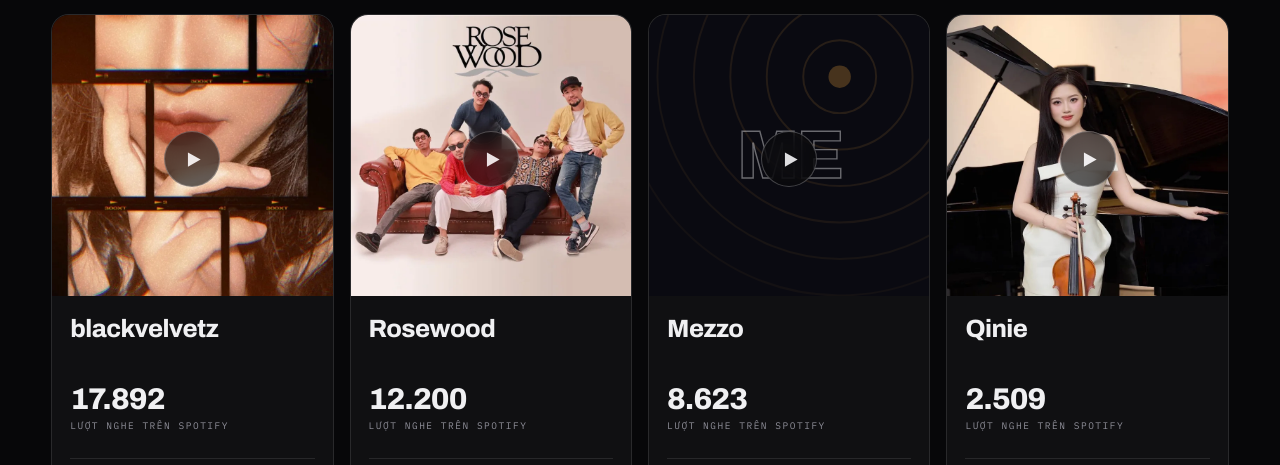
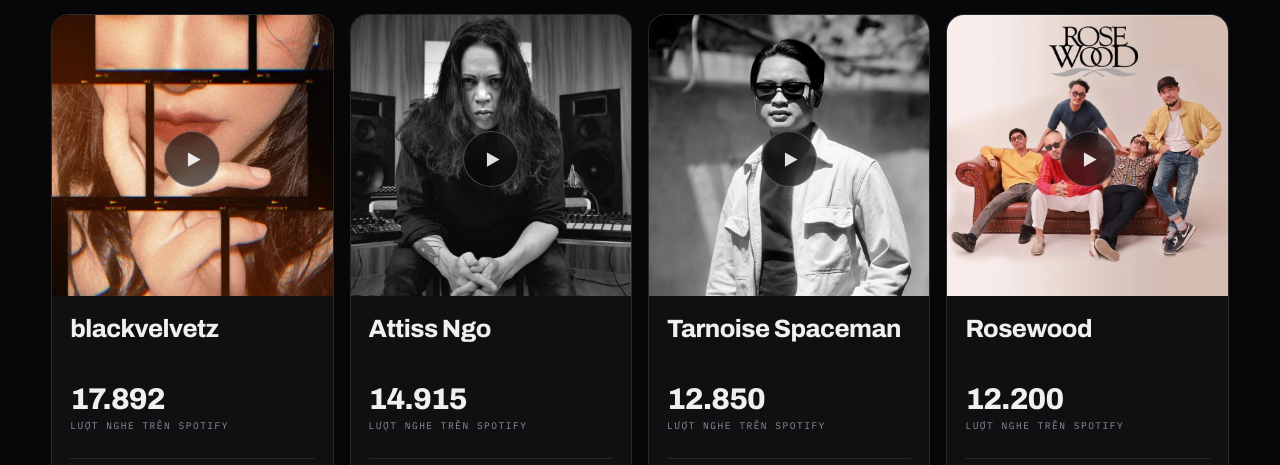
Before and after one commit to vincetang222/haustek-group-website, a plain HTML site: page artists.html in a window 1280 px wide. Shown: the part 2095-2560 px from the top of the page. Drawn offline with Linux system fonts and the light colour scheme.

Commit message:
Add files via upload

```diff
--- a/artists.html
+++ b/artists.html
@@ -467,23 +467,23 @@ const ARTISTS = [
   { name:"Hà Quỳnh Như", track:"Giận Mà Thương", kind:"track", id:"66ScpKLaHz6t0gAHh2XmWp", streams:105312, role:"", photo:"/artists/ha-quynh-nhu.webp" },
   { name:"ResQ", track:"Lọ Vương", kind:"track", id:"445akPqedFnhwIE3wUbyjy", streams:63434, role:"", photo:"/artists/resq.webp" },
   { name:"Bách Phan", track:"Love Me Right", kind:"track", id:"4GKnPHsQ2iJBUNUCXsRqK5", streams:42752, role:"", photo:"/artists/bach-phan.webp" },
-  { name:"Lope Dope", track:"Đêm Thành Phố", kind:"track", id:"0oXjDcT4qKLBLYY9lPRrHT", streams:20989, role:"", photo:"/artists/lope-dope.webp" },
+  { name:"Lope Dope", track:"Đêm Thành Phố", kind:"track", id:"0oXjDcT4qKLBLYY9lPRrHT", streams:2931346, role:"", photo:"/artists/lope-dope.webp" },
   { name:"blackvelvetz", track:"am i in love?", kind:"track", id:"3aRylVsspIDlhX1FrcP8xQ", streams:17892, role:"", photo:"/artists/blackvelvetz.webp" },
   { name:"Rosewood", track:"Mùa hè bất tận", kind:"track", id:"3UzdWJdc97NL7IBCDyYObU", streams:12200, role:"", photo:"/artists/rosewood.webp" },
-  { name:"Mezzo", track:"Stuck!", kind:"album", id:"2D6B98kwXFK6vGpawT6UZP", streams:8623, role:"", photo:"" },
+  { name:"Mezzo", track:"Stuck!", kind:"album", id:"2D6B98kwXFK6vGpawT6UZP", streams:8623, role:"", photo:"/artists/mezzo.webp" },
   { name:"Qinie", track:"Xe Đạp", kind:"track", id:"0pbZKr7yHnzVSuhNRUqTmg", streams:2509, role:"", photo:"/artists/qinie.webp" },
   { name:"Lazy noize", track:"Tao Muốn Ngủ Ngon", kind:"track", id:"1kFP2NHQXJjgldl2Fz4VVn", streams:2410, role:"", photo:"/artists/lazy-noize.webp" },
 
   /* Thuộc roster chính thức, chưa có bài trong bảng "List Bài Của Haustek" —
      giữ nguyên ở đây dưới dạng card chờ dữ liệu, KHÔNG xoá. Điền photo /
      track / id / streams theo hướng dẫn ở đầu mảng là card tự đầy đủ. */
-  { name:"Red Sheep", track:"", kind:"track", id:"", streams:null, role:"", photo:"/artists/red-sheep.webp" },
+  { name:"Red Sheep", track:"Natural Order of Life", kind:"track", id:"6B6MPtLgCjl9iwYqtELwAI", streams:4984, role:"", photo:"/artists/red-sheep.webp" },
   { name:"ling:chi", track:"", kind:"track", id:"", streams:null, role:"", photo:"/artists/ling-chi.webp" },
-  { name:"Chin", track:"", kind:"track", id:"", streams:null, role:"", photo:"/artists/chin.webp" },
-  { name:"KONKRETE", track:"", kind:"track", id:"", streams:null, role:"", photo:"/artists/konkrete.webp" },
-  { name:"Tarnoise Spaceman", track:"", kind:"track", id:"", streams:null, role:"", photo:"/artists/tarnoise-spaceman.webp" },
-  { name:"Oumii", track:"", kind:"track", id:"", streams:null, role:"", photo:"/artists/oumii.webp" },
-  { name:"Attiss Ngo", track:"", kind:"track", id:"", streams:null, role:"", photo:"/artists/attiss-ngo.webp" }
+  { name:"Chin", track:"Exfoliating", kind:"track", id:"62stFXy0jS1ezvPysLYMvy", streams:8298, role:"", photo:"/artists/chin.webp" },
+  { name:"KONKRETE", track:"Under the Floor", kind:"track", id:"2ZiAUjxsLtyWPwmedH4gg3", streams:8012, role:"", photo:"/artists/konkrete.webp" },
+  { name:"Tarnoise Spaceman", track:"Remote Land", kind:"track", id:"3JqCUCyTaQsWVLLPDHc8LE", streams:12850, role:"", photo:"/artists/tarnoise-spaceman.webp" },
+  { name:"Oumii", track:"skin to skin", kind:"track", id:"4fNpMQNBiSlWG4jxRw8bmV", streams:7868, role:"", photo:"/artists/oumii.webp" },
+  { name:"Attiss Ngo", track:"Thin Tails", kind:"track", id:"4CGVnpPwhmWnDeds8q8OVf", streams:14915, role:"", photo:"/artists/attiss-ngo.webp" }
 ];
 
 /* ===================== SONG NGỮ ===================== */
```
